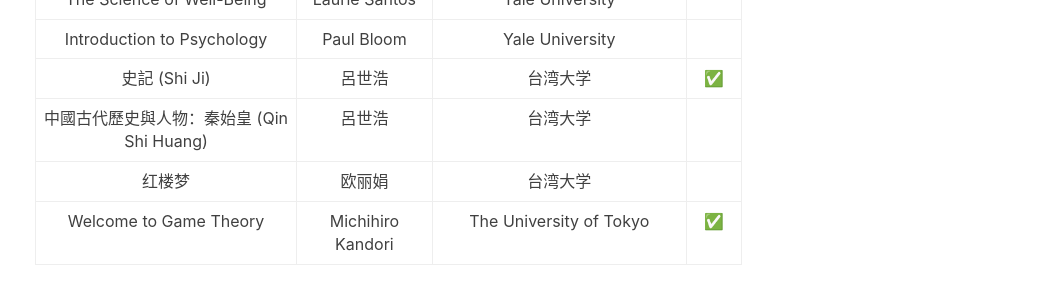
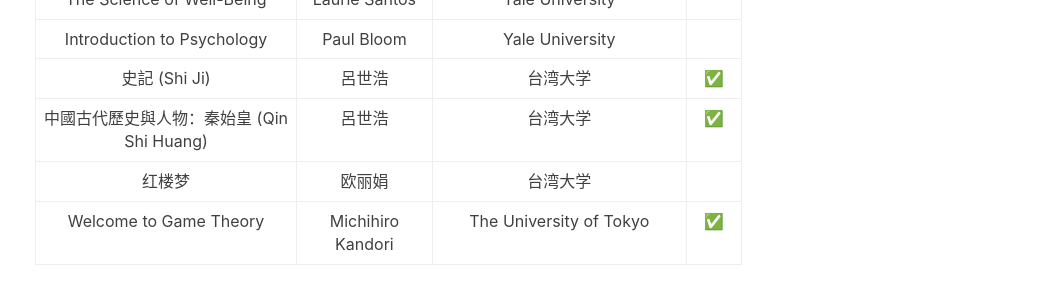
Before and after one commit to IosefLilianovichDros/IosefLilianovichDros.github.io, a Jekyll site: the page built from _posts/2019-04-28-oc-2019.md, in a window 1280 px wide and 900 px high, scrolled down 4206 px. Shown: the part 232-515 px from the top of the window, without its empty margins (230-1280 px from the left). Built offline with Jekyll 4.4.1, drawn with Linux system fonts in a browser that asks for light colours; comment, search, counter and statistics services are not loaded.

Commit message:
Update 2019-04-28-oc-2019.md

```diff
--- a/_posts/2019-04-28-oc-2019.md
+++ b/_posts/2019-04-28-oc-2019.md
@@ -96,6 +96,6 @@
 | The Science of Well-Being | Laurie Santos | Yale University |  |
 | Introduction to Psychology | Paul Bloom | Yale University |  |
 | 史記 (Shi Ji) | 呂世浩 | 台湾大学 | ✅ |
-| 中國古代歷史與人物：秦始皇 (Qin Shi Huang) | 呂世浩 | 台湾大学 |  |
+| 中國古代歷史與人物：秦始皇 (Qin Shi Huang) | 呂世浩 | 台湾大学 | ✅ |
 | 红楼梦 | 欧丽娟 | 台湾大学 |  |
 | Welcome to Game Theory | Michihiro Kandori | The University of Tokyo | ✅ |
```
